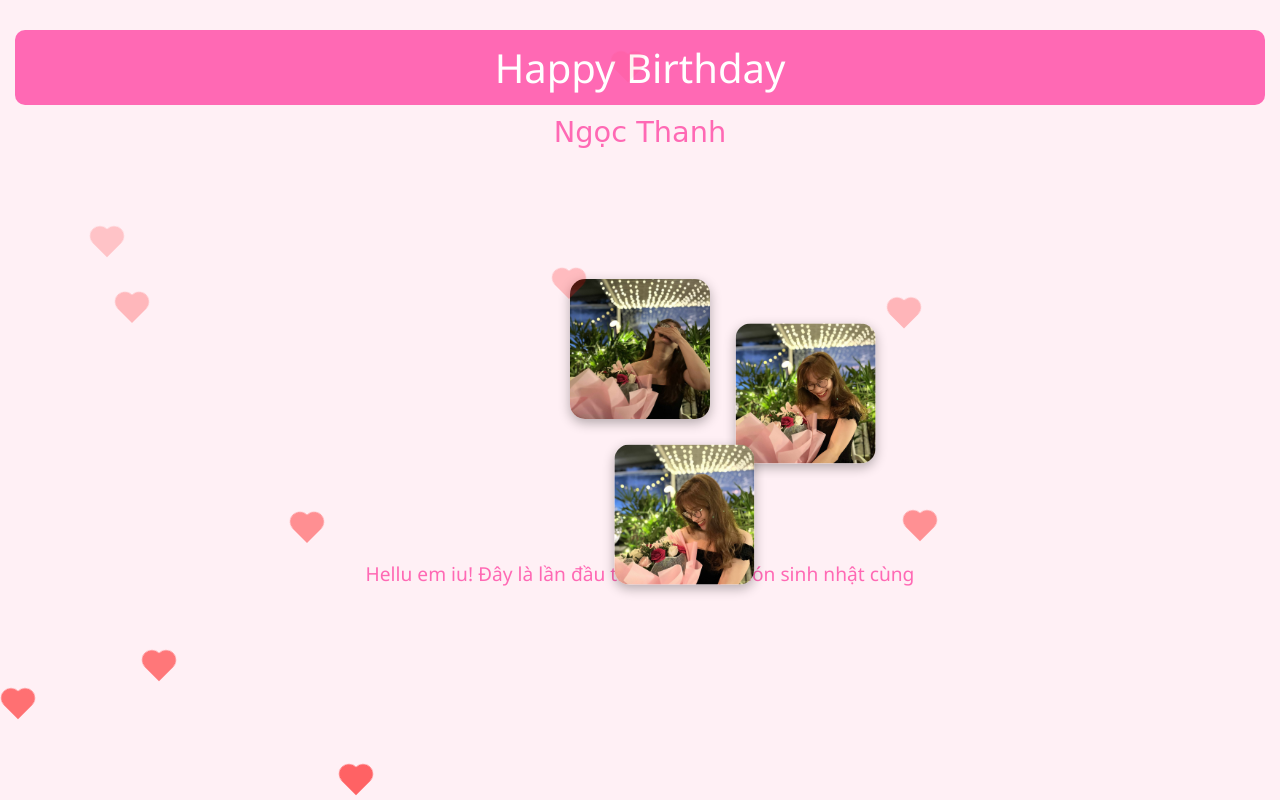
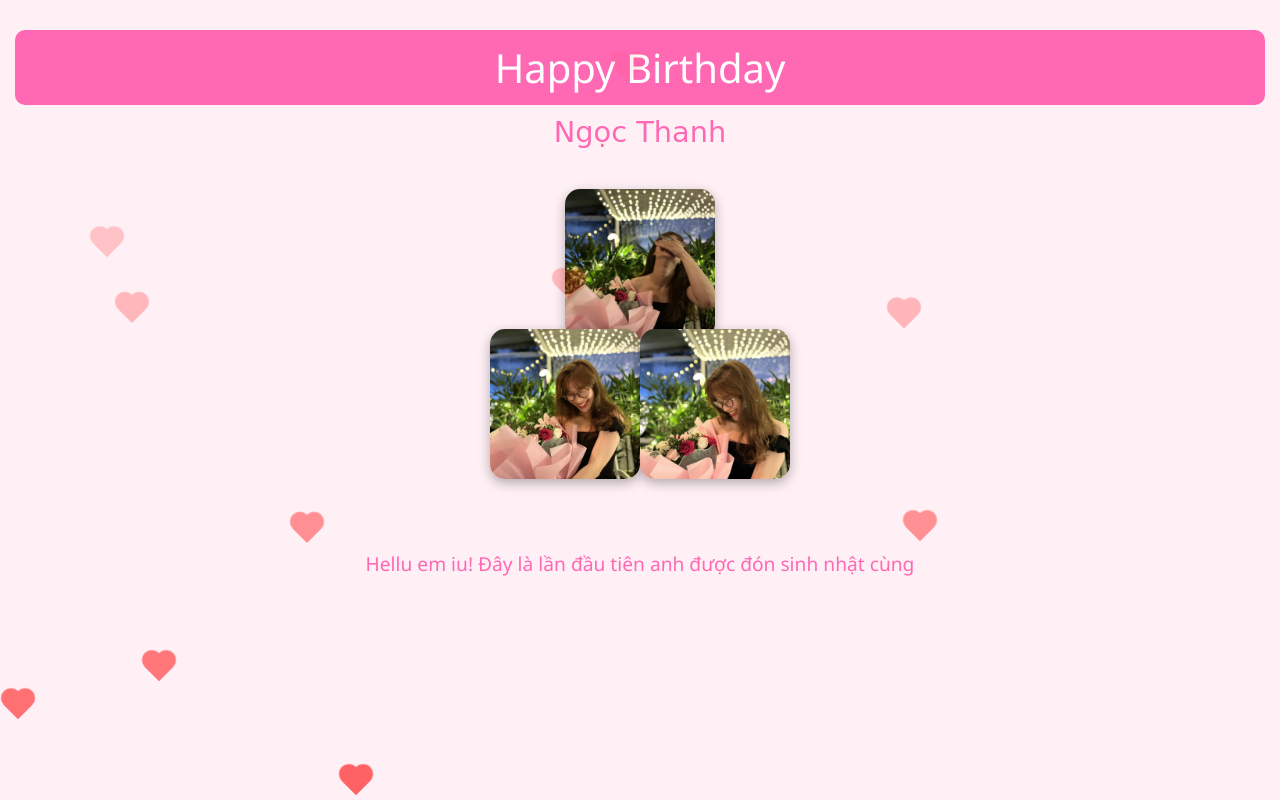
Before and after one commit to nhanculesjr11/mylovebirthday, a plain HTML site: page birthday_gift_reveal.html in a window 1280 px wide. Drawn offline with Linux system fonts and the light colour scheme.

Commit message:
Update birthday_gift_reveal.html

```diff
--- a/birthday_gift_reveal.html
+++ b/birthday_gift_reveal.html
@@ -33,42 +33,41 @@
       animation-delay: 2s;
     }
 
-    /* Perfectly spaced circle container */
+    /* Circle arrangement */
     .circle-container {
       position: relative;
-      width: 320px;
-      height: 320px;
-      margin: 40px auto 0;
+      width: 300px;
+      height: 300px;
+      margin: 40px auto;
       border-radius: 50%;
-      animation: fadeInUp 2s ease forwards;
-      animation-delay: 3s;
-      opacity: 0;
     }
     .circle-container img {
+      width: 150px;
+      height: 150px;
+      border-radius: 15px;
+      object-fit: cover;
+      box-shadow: 0 4px 12px rgba(0,0,0,0.3);
       position: absolute;
-      top: 50%;
-      left: 50%;
-      width: 140px;
-      height: 140px;
-      border-radius: 15px;
-      box-shadow: 0 4px 12px rgba(0,0,0,0.3);
-      object-fit: cover;
       transition: transform 0.3s ease;
-      transform-origin: 0 -120px; /* distance from center for spacing */
     }
     .circle-container img:hover {
-      transform: scale(1.05) rotate(0deg) !important;
+      transform: scale(1.05);
     }
-
-    /* Position images evenly using rotation */
+    /* Positions with a bit of space between */
     .circle-container img:nth-child(1) {
-      transform: rotate(0deg) translate(-50%, -50%) rotate(0deg);
+      top: 0;
+      left: 50%;
+      transform: translate(-50%, 0);
     }
     .circle-container img:nth-child(2) {
-      transform: rotate(120deg) translate(-50%, -50%) rotate(-120deg);
+      bottom: 10px;
+      left: 0;
+      transform: translate(0, 0);
     }
     .circle-container img:nth-child(3) {
-      transform: rotate(240deg) translate(-50%, -50%) rotate(-240deg);
+      bottom: 10px;
+      right: 0;
+      transform: translate(0, 0);
     }
 
     #message {
@@ -84,10 +83,6 @@
     }
     @keyframes fadeIn {
       from { opacity: 0; transform: translateY(-20px); }
-      to { opacity: 1; transform: translateY(0); }
-    }
-    @keyframes fadeInUp {
-      from { opacity: 0; transform: translateY(30px); }
       to { opacity: 1; transform: translateY(0); }
     }
     .heart {
@@ -135,7 +130,7 @@
     <div id="nameTitle">Ngọc Thanh</div>
   </div>
 
-  <!-- Images in perfect circle -->
+  <!-- Circle image arrangement -->
   <div class="circle-container">
     <img alt="Image" src="https://raw.githubusercontent.com/nhanculesjr11/mylovebirthday/main/IMG_1597.jpg"/>
     <img alt="Image" src="https://raw.githubusercontent.com/nhanculesjr11/mylovebirthday/main/IMG_1598.jpg"/>
@@ -162,7 +157,6 @@
         setTimeout(typeWordByWord, 75);
       }
     }
-
     setTimeout(typeWordByWord, 3000);
   </script>
   <script>
```
